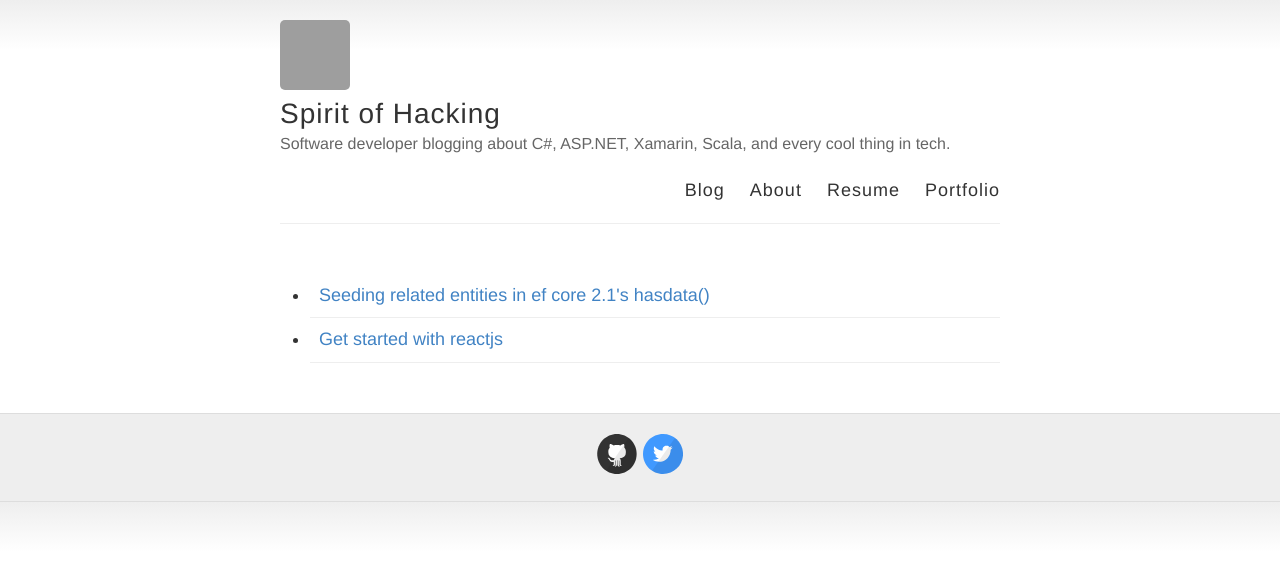
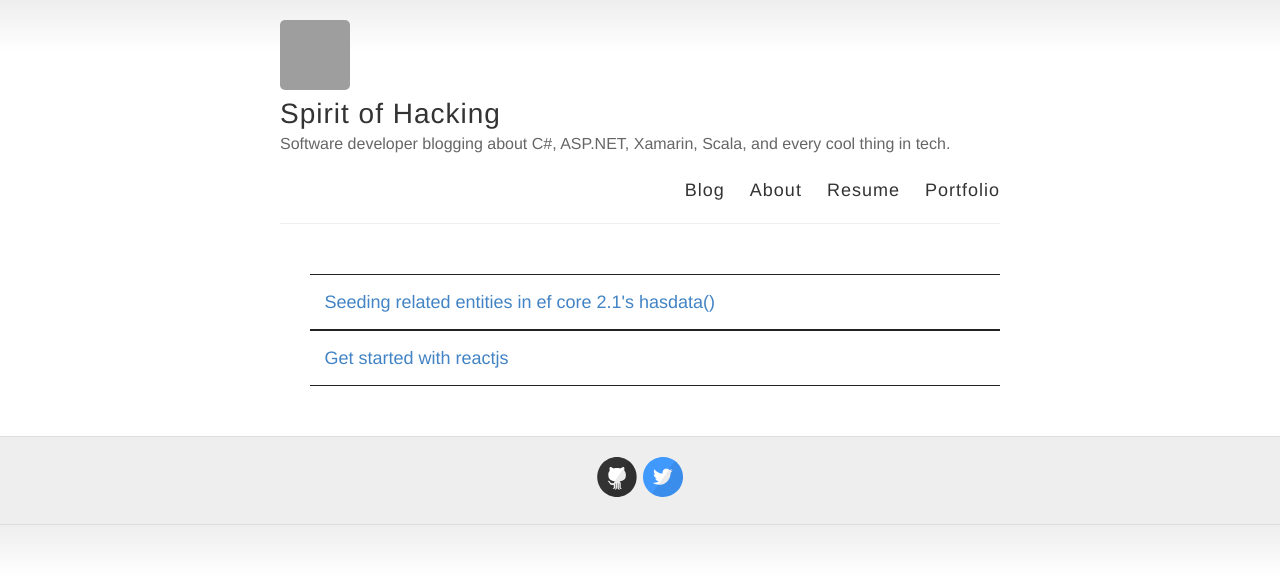
Before and after one commit to yeleywale/yeleywale.github.io, a Jekyll site: the page built from index.html, in a window 1280 px wide. Shown: the top 579 px of the page. Built offline with Jekyll 4.4.1, drawn with Linux system fonts in a browser that asks for light colours; some web fonts are replaced; grey boxes are pictures that could not be loaded.

Commit message:
Update styles

```diff
--- a/index.html
+++ b/index.html
@@ -5,9 +5,11 @@ layout: default
 <div class="posts">
   <ul>
     {% for post in site.posts %}
-    <li>
-      <a href="{{ site.baseurl }}{{ post.url }}">{{ post.title }}</a>
-    </li>
+    <a href="{{ site.baseurl }}{{ post.url }}">
+        <li>
+            <a href="{{ site.baseurl }}{{ post.url }}">{{ post.title }}</a>
+        </li>
+    </a>
     {% endfor %}
   </ul>
 
--- a/style.scss
+++ b/style.scss
@@ -244,8 +244,10 @@ nav {
 .posts {
   ul {
     li {
-      padding: 0.5em;
-      border-bottom: 1px solid $lightGray;
+      padding: 0.8em;
+      border-bottom: 1px solid $darkerGray;
+      border-top: 1px solid $darkerGray;
+      list-style-type: none;
     }
   }
 }
```
